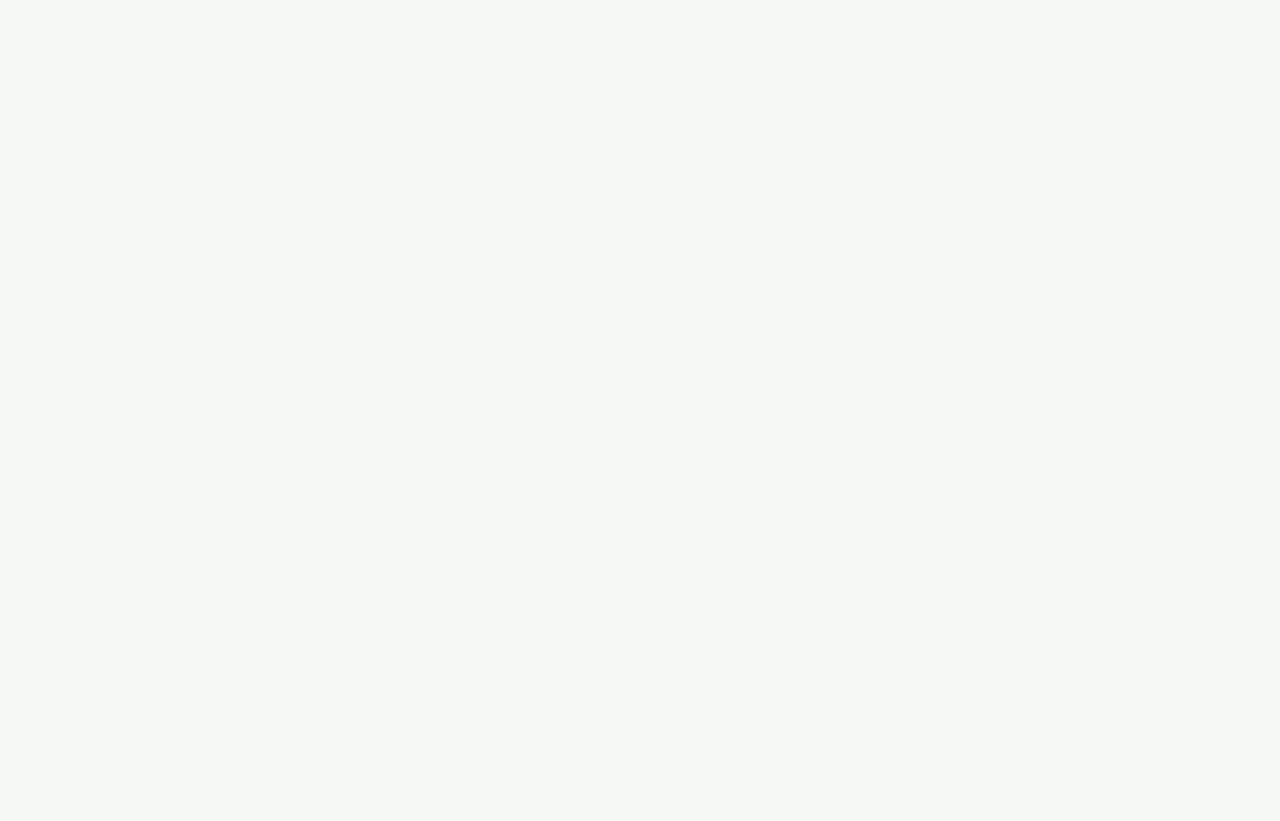
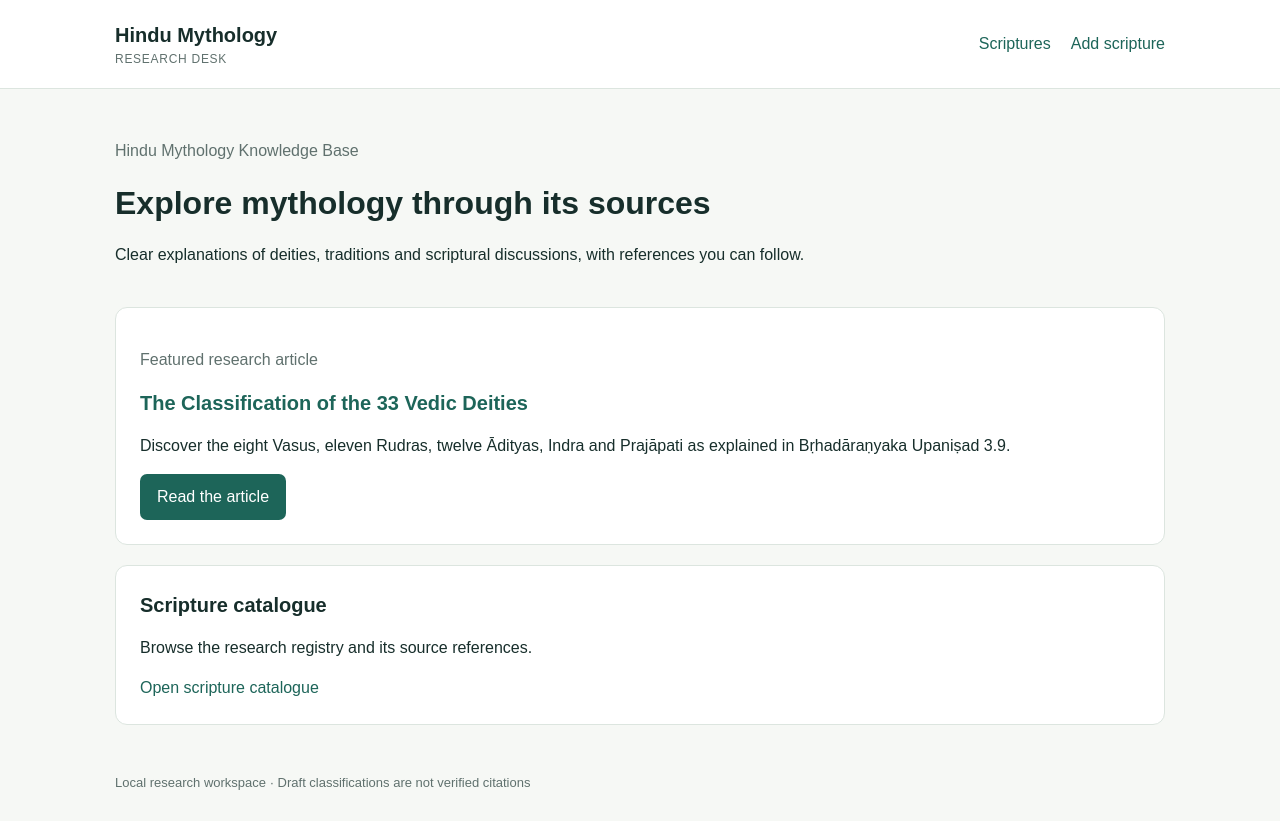
Before and after one commit to SayantanSom/hindu-mythology-knowledge-base, a Next.js app: page / in a window 1280 px wide. Before the commit this address had no page. Before the commit the page ends 800 px from the top, so only its background shows below. Built offline with nearby package versions, Linux system fonts and the light colour scheme.

Commit message:
feat: surface first knowledge article on home page

```diff
--- a/app/page.tsx
+++ b/app/page.tsx
@@ -1,2 +1,8 @@
-import { redirect } from "next/navigation";
-export default function Home() { redirect("/scriptures"); }
+import Link from "next/link";
+export default function Home(){
+ return <div>
+ <div className="topline"><div><p className="muted">Hindu Mythology Knowledge Base</p><h1>Explore mythology through its sources</h1><p>Clear explanations of deities, traditions and scriptural discussions, with references you can follow.</p></div></div>
+ <section className="panel"><p className="muted">Featured research article</p><h2><Link href="/articles/33-vedic-deities">The Classification of the 33 Vedic Deities</Link></h2><p>Discover the eight Vasus, eleven Rudras, twelve Ādityas, Indra and Prajāpati as explained in Bṛhadāraṇyaka Upaniṣad 3.9.</p><Link className="button" href="/articles/33-vedic-deities">Read the article</Link></section>
+ <section className="panel"><h2>Scripture catalogue</h2><p>Browse the research registry and its source references.</p><Link href="/scriptures">Open scripture catalogue</Link></section>
+ </div>;
+}
```
